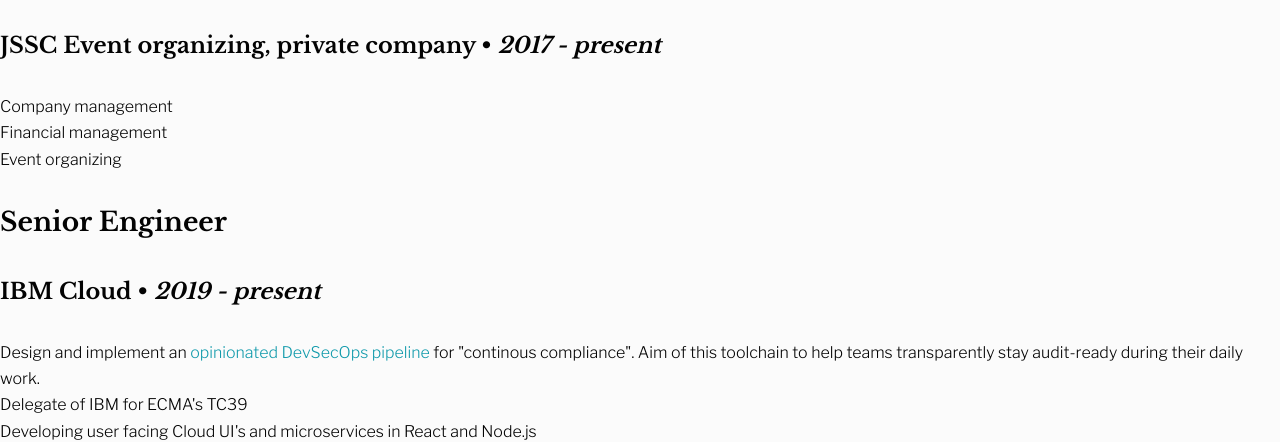
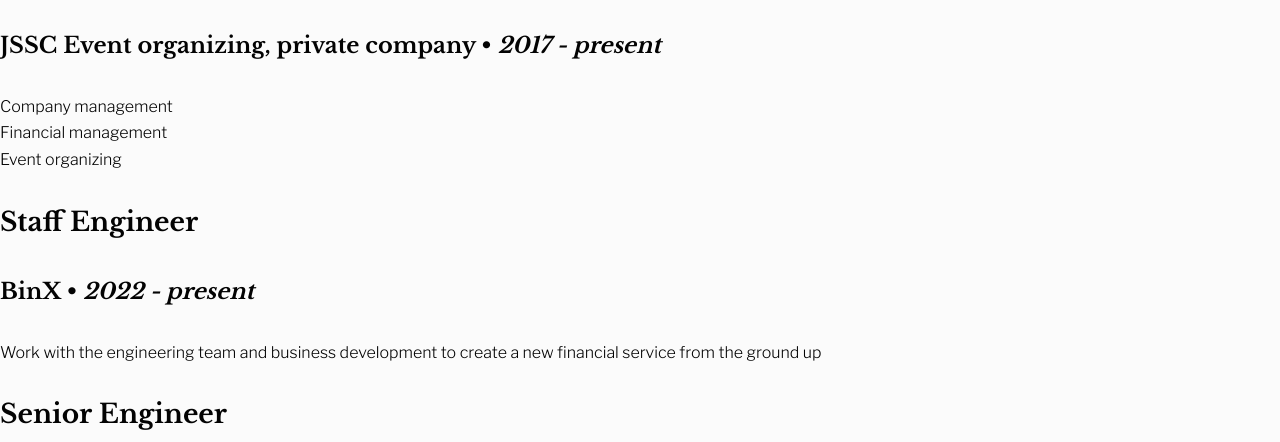
Before and after one commit to necccc/nec.is, a Gatsby site: page /working in a window 1280 px wide. Shown: the part 374-816 px from the top of the page. Built offline with nearby package versions, Linux system fonts and the light colour scheme; Gatsby itself is replaced by a stand-in of ours.

Commit message:
Update working.js (#25)
* Update working.js

* Update working.js

```diff
--- a/src/pages/working.js
+++ b/src/pages/working.js
@@ -39,8 +39,14 @@
                 <li>Event organizing</li>
             </ul>
 
+            <h3>Staff Engineer</h3>
+            <h4>BinX • <em>2022 - present</em></h4>
+            <ul>
+              <li>Work with the engineering team and business development to create a new financial service from the ground up</li>
+            </ul>
+
             <h3>Senior Engineer</h3>
-            <h4>IBM Cloud • <em>2019 - present</em></h4>
+            <h4>IBM Cloud • <em>2019 - 2022</em></h4>
             <ul>
               <li>Design and implement an <a href="https://www.ibm.com/cloud/blog/announcements/devsecops-reference-implementation-for-audit-ready-compliance-across-development-teams">opinionated DevSecOps pipeline</a> for "continous compliance".
               Aim of this toolchain to help teams transparently stay audit-ready during their daily work.</li>
```
